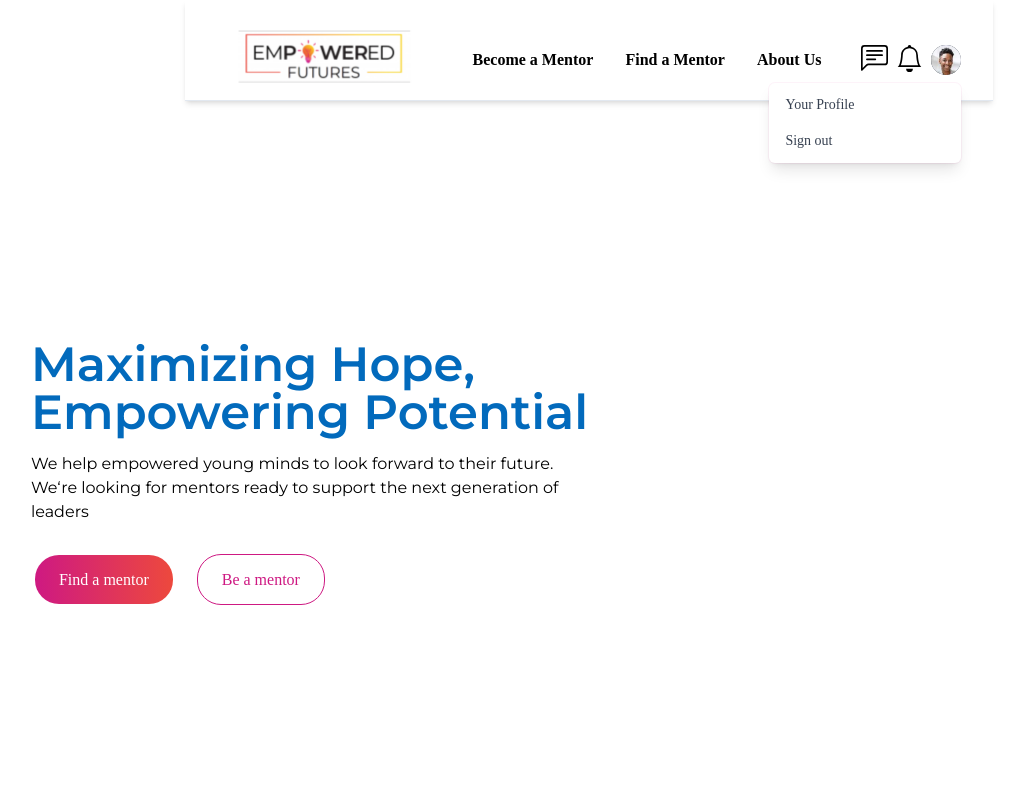
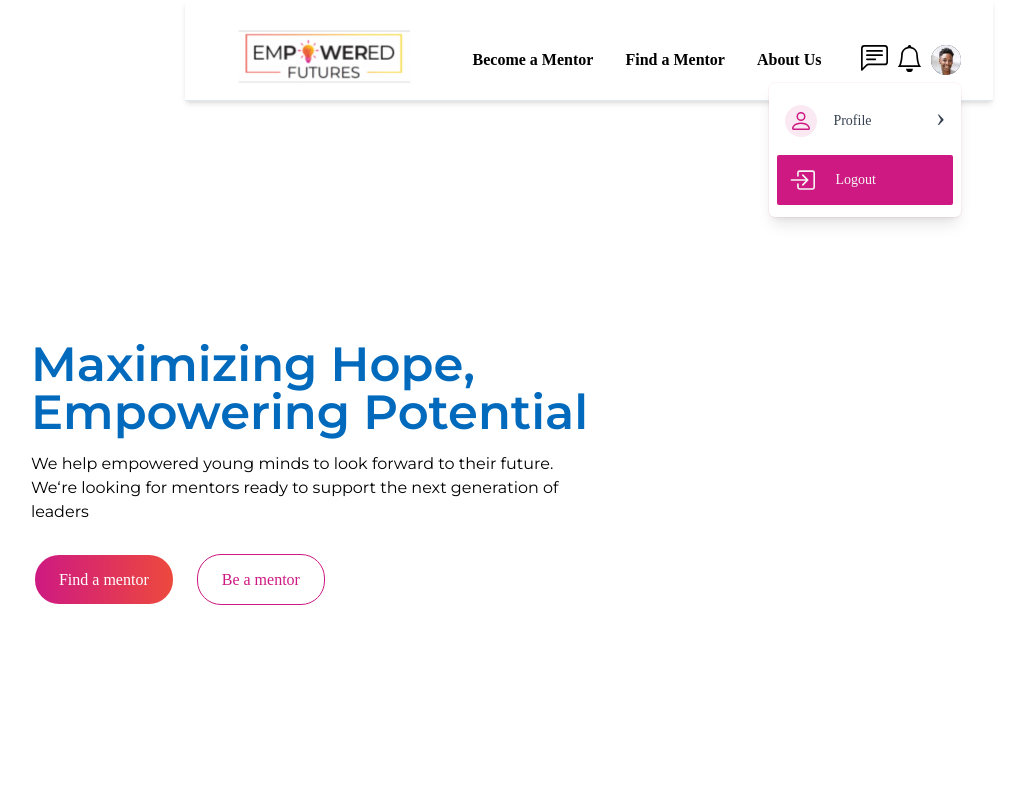
Before and after one commit to JasonXB/EF_Clone, a Next.js app: page / in a window 1280 px wide. Both pictures are taken after a click on the button "Open user menu". Shown: the top 800 px of the page, without its empty margins (51-1073 px from the left). Built offline with nearby package versions, Linux system fonts and the light colour scheme; what tw-elements would draw is missing.

Commit message:
updated style to reflect newest design

```diff
--- a/src/components/header/ProfileNavMenu.tsx
+++ b/src/components/header/ProfileNavMenu.tsx
@@ -17,7 +17,44 @@ const UserProfileIcon = () => (
     height={30}
   />
 );
-//error with dropdown, fix
+
+const SvgIconProfile = () => (
+  <div className="p-1 rounded-full bg-secondary-1 bg-opacity-10 ">
+    <svg
+      xmlns="http://www.w3.org/2000/svg"
+      width="24"
+      height="24"
+      fill="currentColor"
+      className="bi bi-person text-secondary-1"
+      viewBox="0 0 16 16"
+    >
+      <path d="M8 8a3 3 0 1 0 0-6 3 3 0 0 0 0 6zm2-3a2 2 0 1 1-4 0 2 2 0 0 1 4 0zm4 8c0 1-1 1-1 1H3s-1 0-1-1 1-4 6-4 6 3 6 4zm-1-.004c-.001-.246-.154-.986-.832-1.664C11.516 10.68 10.289 10 8 10c-2.29 0-3.516.68-4.168 1.332-.678.678-.83 1.418-.832 1.664h10z" />
+    </svg>
+  </div>
+);
+
+const SvgIconLogout = () => (
+  <div className="m-1">
+    <svg
+      xmlns="http://www.w3.org/2000/svg"
+      width="26"
+      height="26"
+      fill="currentColor"
+      className="bi bi-box-arrow-in-right"
+      viewBox="0 0 16 16"
+    >
+      <path
+        fillRule="evenodd"
+        d="M6 3.5a.5.5 0 0 1 .5-.5h8a.5.5 0 0 1 .5.5v9a.5.5 0 0 1-.5.5h-8a.5.5 0 0 1-.5-.5v-2a.5.5 0 0 0-1 0v2A1.5 1.5 0 0 0 6.5 14h8a1.5 1.5 0 0 0 1.5-1.5v-9A1.5 1.5 0 0 0 14.5 2h-8A1.5 1.5 0 0 0 5 3.5v2a.5.5 0 0 0 1 0v-2z"
+      />
+      <path
+        fillRule="evenodd"
+        d="M11.854 8.354a.5.5 0 0 0 0-.708l-3-3a.5.5 0 1 0-.708.708L10.293 7.5H1.5a.5.5 0 0 0 0 1h8.793l-2.147 2.146a.5.5 0 0 0 .708.708l3-3z"
+      />
+    </svg>
+  </div>
+);
+
 const ProfileMenu = () => (
   <>
     {/* Profile dropdown */}
@@ -40,19 +77,25 @@ const ProfileMenu = () => (
       >
         <Menu.Items className="absolute right-0 z-10 w-48 py-1 mt-2 origin-top-right bg-white rounded-md shadow-lg ring-1 ring-secondary-1 ring-opacity-5 focus:outline-none">
           <Menu.Item>
-            <a
-              href="#"
-              className="block px-4 py-2 text-sm text-gray-700 hover:text-secondary-1"
-            >
-              Your Profile
+            <a href="#" className="block px-2 py-2 m-2 text-sm text-gray-700">
+              <span className="flex flex-row items-center space-x-4">
+                <SvgIconProfile />
+                <span className="w-10/12 hover:font-bold">Profile</span>
+                <span className="text-[1.75rem] leading-none self-end pb-2 ">
+                  ›
+                </span>
+              </span>
             </a>
           </Menu.Item>
           <Menu.Item>
             <a
               href="#"
-              className="block px-4 py-2 text-sm text-gray-700 hover:text-secondary-1"
+              className="block px-2 py-2 m-2 text-sm rounded-sm text-light bg-secondary-1 hover:underline"
             >
-              Sign out
+              <span className="flex items-center space-x-4">
+                <SvgIconLogout />
+                <span className="w-10/12">Logout</span>
+              </span>
             </a>
           </Menu.Item>
         </Menu.Items>
@@ -66,7 +109,7 @@ const ProfileNavMenu = () => (
     {/* temp svg solution*/}
     {/* chat*/}
     <Link href="/">
-      <a className="hover:text-magenta ">
+      <a className="hover:text-secondary-1 ">
         {' '}
         {/*temp color will swap when design shows */}
         <svg
@@ -84,7 +127,7 @@ const ProfileNavMenu = () => (
     </Link>
 
     <Link href="/">
-      <a className="hover:text-magenta">
+      <a className="hover:text-secondary-1">
         {/*temp color will swap when design shows */}
         <svg
           xmlns="http://www.w3.org/2000/svg"
```
